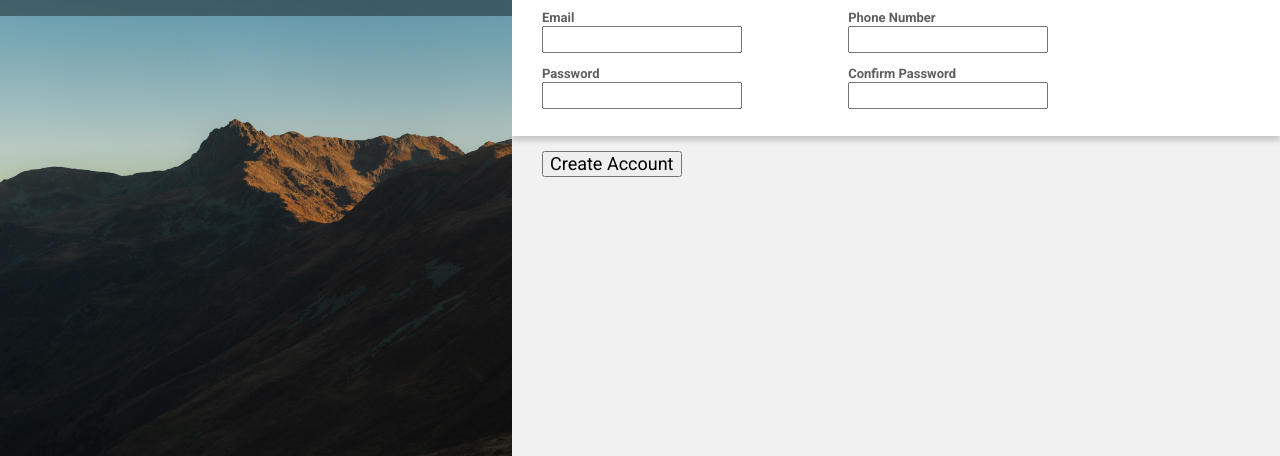
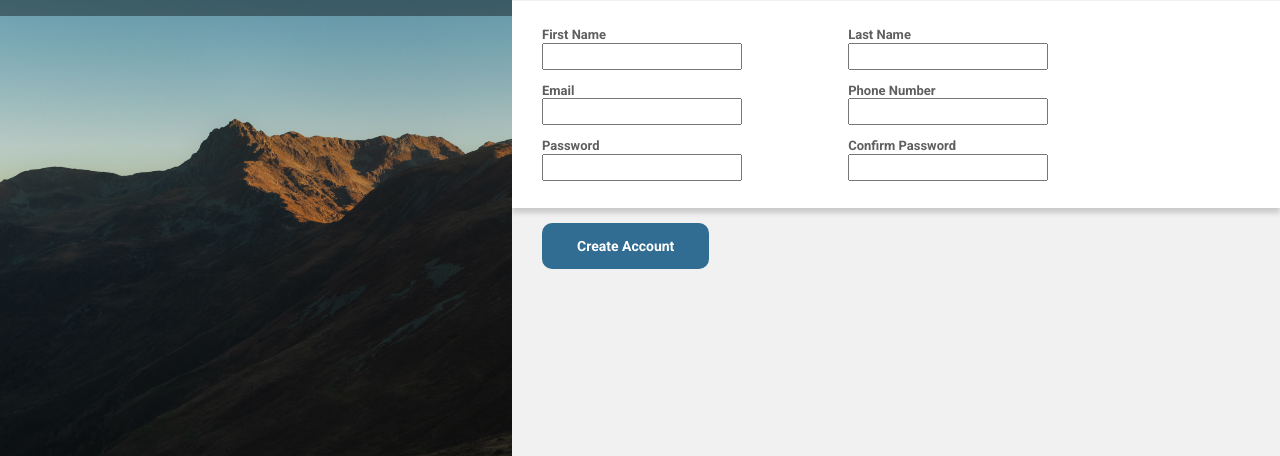
Before and after one commit to shino022/Sign-up-form, a website: page index.html in a window 1280 px wide. Shown: the part 344-800 px from the top of the page. Drawn offline with nearby package versions, Linux system fonts and the light colour scheme.

Commit message:
Style button

```diff
--- a/index.html
+++ b/index.html
@@ -20,6 +20,7 @@
       </div>
     </div>
     <div class="right">
+      <div class="center">
         <p>This is not a real online service!
           You know you need something like this in your life to help you realize your deepest dreams.
           <br>Sign up now to get started.
@@ -56,6 +57,7 @@
         </form>
       </div>
     </div>
+  </div>
 
 </body>
 </html>
--- a/style.css
+++ b/style.css
@@ -55,8 +55,12 @@
 }
 
 .right{
-  padding: 100px 0px;
+  width: 60vw;
+  height: 100vh;
+  padding: 0px 0px;
   background-color: rgb(241, 241, 241);
+  display:flex;
+  align-items: center;
 }
 
 .right p{
@@ -98,8 +102,20 @@
 
 input:not(:placeholder-shown):not(:focus):invalid {
   border: 2px solid red;
+  border-radius: 2px;
 }
 
 button {
   margin:15px 30px;
+  padding:15px 35px;
+  background-color: rgb(49, 109, 146);
+  color:white;
+  font-weight: 600;
+  font-size: 14px;
+  border-radius: 10px;
+  border-width: 0;
 }
+
+button:hover {
+  cursor:pointer;
+}
```
Lines whose indentation alone changed are shown as unchanged.
